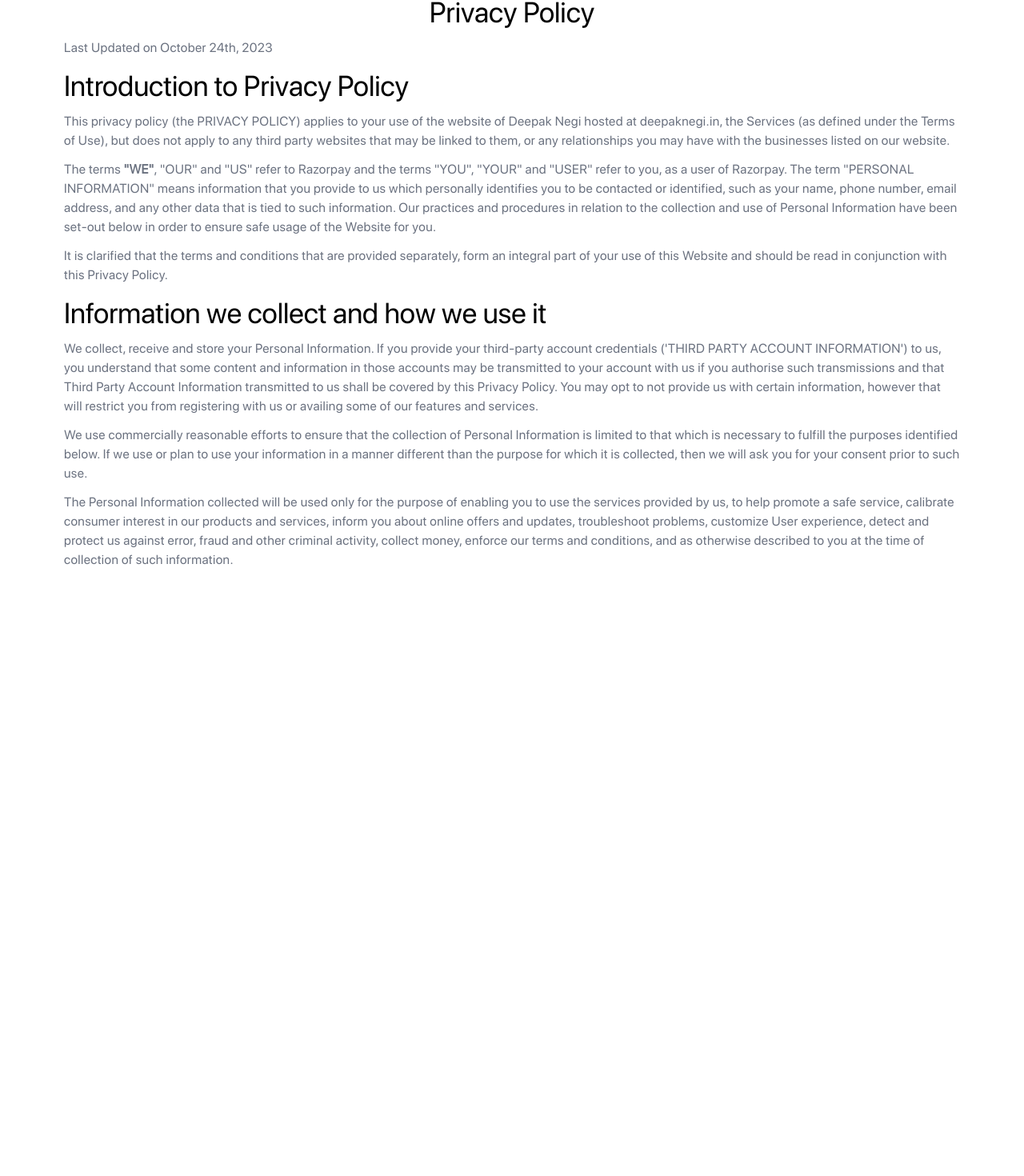
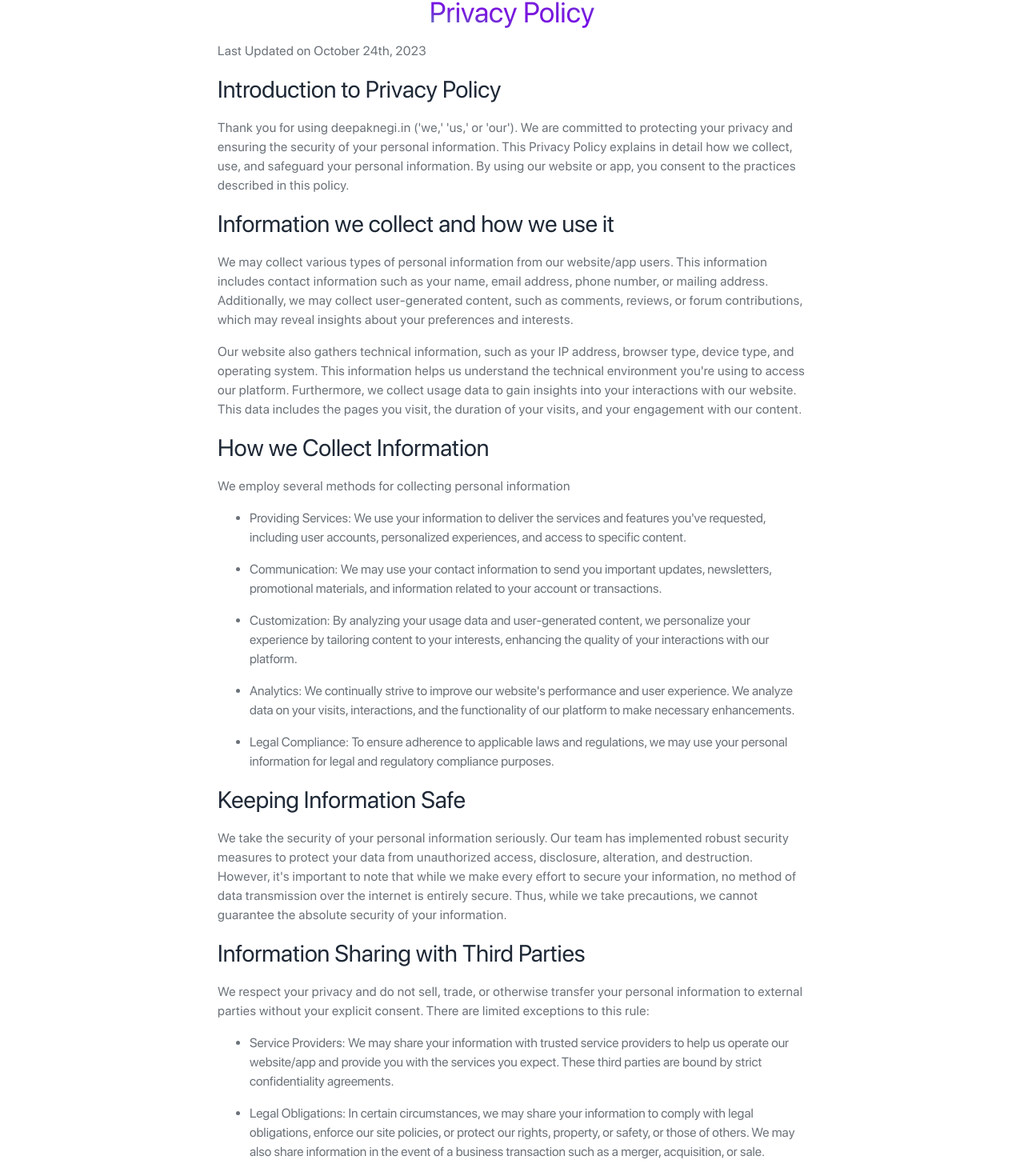
Before and after one commit to in-deepaknegi/deepaknegi-in, a Next.js app: page /privacy in a window 1280 px wide. Shown: the part 148-1618 px from the top of the page at 80% size. Before the commit the page ends 944 px from the top, so only its background shows below. Built offline with nearby package versions, Linux system fonts and the light colour scheme.

Commit message:
updated privacy policy

```diff
--- a/app/globals.css
+++ b/app/globals.css
@@ -50,4 +50,17 @@
         background-clip: text;
         background-size: 100% 100%;
     }
+
+    .privacy > h2 {
+        font-size: 1.85rem;
+        line-height: 2.5rem;
+        margin-top: 1rem;
+        color: rgb(31, 41, 55);
+    }
+    .privacy > p, li {
+        font-size: 1rem;
+        line-height: 1.5rem;
+        margin-top: 1rem;
+        color: rgb(107, 114, 121);
+    }
 }
--- a/app/privacy/page.jsx
+++ b/app/privacy/page.jsx
@@ -1,40 +1,92 @@
+import Footer from '@/components/Footer'
 import Navbar from '@/components/Navbar'
 import React from 'react'
 
 const Privacy = () => {
     return (
+        <>
+            <Navbar />
             <main className='font-sf'>
-            <Navbar />
-            <section className='relative max-w-7xl mx-auto px-10 w-full h-screen'>
-                <div className='mx-10'>
-                    <h1 className='mt-16 text-4xl text-center'>Privacy Policy</h1>
-                    <p className='text-gray-500 text-base mt-3'>Last Updated on October 24th, 2023</p>
+                <section className='relative max-w-4xl mx-auto px-10 w-full mb-20'>
+                    <article className='mx-10 privacy'>
+                        <h1 className='mt-16 text-4xl text-center gradient-cool'>Privacy Policy</h1>
+                        <p >Last Updated on October 24th, 2023</p>
 
-                    <h2 className='text-4xl mt-4'>Introduction to Privacy Policy</h2>
+                        <h2>Introduction to Privacy Policy</h2>
 
-                    <p className='text-gray-500 text-base mt-3'>
-                        This privacy policy (the PRIVACY POLICY) applies to your use of the website of Deepak Negi hosted at deepaknegi.in, the Services (as defined under the Terms of Use), but does not apply to any third party websites that may be linked to them, or any relationships you may have with the businesses listed on our website.
-                    </p>
-                    <p className='text-gray-500 text-base mt-3'>
-                        The terms <strong>&quot;WE&quot;</strong>, &quot;OUR&quot; and &quot;US&quot; refer to Razorpay and the terms &quot;YOU&quot;, &quot;YOUR&quot; and &quot;USER&quot; refer to you, as a user of Razorpay. The term &quot;PERSONAL INFORMATION&quot; means information that you provide to us which personally identifies you to be contacted or identified, such as your name, phone number, email address, and any other data that is tied to such information. Our practices and procedures in relation to the collection and use of Personal Information have been set-out below in order to ensure safe usage of the Website for you.
-                    </p>
-                    <p className='text-gray-500 text-base mt-3'>
-                        It is clarified that the terms and conditions that are provided separately, form an integral part of your use of this Website and should be read in conjunction with this Privacy Policy.
+                        <p >
+                            Thank you for using deepaknegi.in (&apos;we,&apos; &apos;us,&apos; or &apos;our&apos;). We are committed to protecting your privacy and ensuring the security of your personal information. This Privacy Policy explains in detail how we collect, use, and safeguard your personal information. By using our website or app, you consent to the practices described in this policy.
                         </p>
 
-                    <h2 className='text-4xl mt-4'>Information we collect and how we use it</h2>
-                    <p className='text-gray-500 text-base mt-3'>
-                        We collect, receive and store your Personal Information. If you provide your third-party account credentials (&apos;THIRD PARTY ACCOUNT INFORMATION&apos;) to us, you understand that some content and information in those accounts may be transmitted to your account with us if you authorise such transmissions and that Third Party Account Information transmitted to us shall be covered by this Privacy Policy. You may opt to not provide us with certain information, however that will restrict you from registering with us or availing some of our features and services.
+                        <h2>Information we collect and how we use it</h2>
+                        <p >
+                            We may collect various types of personal information from our website/app users. This information includes contact information such as your name, email address, phone number, or mailing address. Additionally, we may collect user-generated content, such as comments, reviews, or forum contributions, which may reveal insights about your preferences and interests.
                         </p>
-                    <p className='text-gray-500 text-base mt-3'>
-                        We use commercially reasonable efforts to ensure that the collection of Personal Information is limited to that which is necessary to fulfill the purposes identified below. If we use or plan to use your information in a manner different than the purpose for which it is collected, then we will ask you for your consent prior to such use.
+                        <p >
+                            Our website also gathers technical information, such as your IP address, browser type, device type, and operating system. This information helps us understand the technical environment you&apos;re using to access our platform. Furthermore, we collect usage data to gain insights into your interactions with our website. This data includes the pages you visit, the duration of your visits, and your engagement with our content.
                         </p>
-                    <p className='text-gray-500 text-base mt-3'>
-                        The Personal Information collected will be used only for the purpose of enabling you to use the services provided by us, to help promote a safe service, calibrate consumer interest in our products and services, inform you about online offers and updates, troubleshoot problems, customize User experience, detect and protect us against error, fraud and other criminal activity, collect money, enforce our terms and conditions, and as otherwise described to you at the time of collection of such information.
+
+                        <h2>How we Collect Information</h2>
+                        <p>
+                            We employ several methods for collecting personal information
                         </p>
-                </div>
+                        <ul className='list-disc ml-10'>
+                            <li>
+                                Providing Services: We use your information to deliver the services and features you&apos;ve requested, including user accounts, personalized experiences, and access to specific content.
+                            </li>
+                            <li>
+                                Communication: We may use your contact information to send you important updates, newsletters, promotional materials, and information related to your account or transactions.
+                            </li>
+                            <li>
+                                Customization: By analyzing your usage data and user-generated content, we personalize your experience by tailoring content to your interests, enhancing the quality of your interactions with our platform.
+                            </li>
+                            <li>
+                                Analytics: We continually strive to improve our website&apos;s performance and user experience. We analyze data on your visits, interactions, and the functionality of our platform to make necessary enhancements.
+                            </li>
+                            <li>
+                                Legal Compliance: To ensure adherence to applicable laws and regulations, we may use your personal information for legal and regulatory compliance purposes.
+                            </li>
+                        </ul>
+
+                        <h2>
+                            Keeping Information Safe
+                        </h2>
+                        <p>
+                            We take the security of your personal information seriously. Our team has implemented robust security measures to protect your data from unauthorized access, disclosure, alteration, and destruction. However, it&apos;s important to note that while we make every effort to secure your information, no method of data transmission over the internet is entirely secure. Thus, while we take precautions, we cannot guarantee the absolute security of your information.
+                        </p>
+                        <h2>
+                            Information Sharing with Third Parties
+                        </h2>
+                        <p>
+                            We respect your privacy and do not sell, trade, or otherwise transfer your personal information to external parties without your explicit consent. There are limited exceptions to this rule:
+                        </p>
+                        <ul className='list-disc ml-10'>
+                            <li>
+                                Service Providers: We may share your information with trusted service providers to help us operate our website/app and provide you with the services you expect. These third parties are bound by strict confidentiality agreements.
+                            </li>
+                            <li>
+                                Legal Obligations: In certain circumstances, we may share your information to comply with legal obligations, enforce our site policies, or protect our rights, property, or safety, or those of others. We may also share information in the event of a business transaction such as a merger, acquisition, or sale.
+                            </li>
+                        </ul>
+
+                        <h2>
+                            Changes to This Policy
+                        </h2>
+                        <p>
+                            We may update this Privacy Policy from time to time. When we make changes, we will revise the date at the top of this page. We recommend reviewing this policy periodically to stay informed about how we are protecting and using your information.
+                        </p>
+
+                        <h2>Contact Us</h2>
+                        <p>
+                            If you have any questions or concerns regarding this Privacy Policy or your personal information, please contact us at [Your Contact Information]. We value your privacy and are here to assist you with any inquiries or requests.
+                            <br />
+                            By using our website, you agree to this Privacy Policy and our Terms of Service.
+                        </p>
+                    </article>
                 </section>
             </main>
+            <Footer />
+        </>
     )
 }
 
```
Lines whose indentation alone changed are shown as unchanged.
